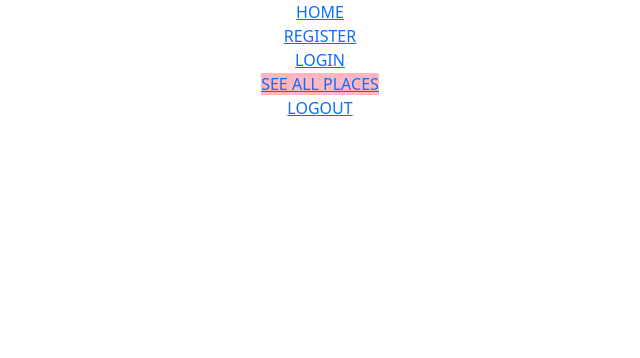
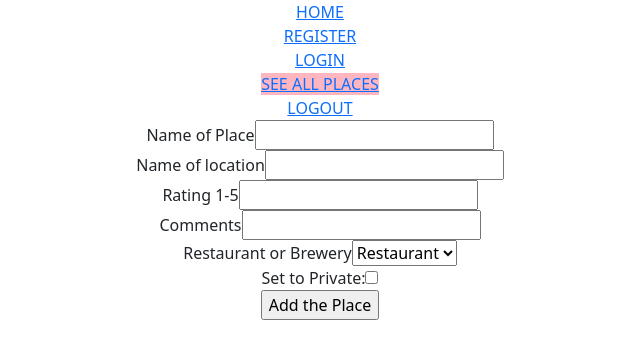
Before and after one commit to mickey-40/burgers_and_beers_frontend, a React (Create React App) app in the folder burgers_and_beers_frontend/: page /places/add in a window 1280 px wide. Shown: the top 358 px of the page, without its empty margins (320-960 px from the left). Built offline with nearby package versions, Linux system fonts and the light colour scheme; no server answers.

Commit message:
working on addPlace form

```diff
--- a/burgers_and_beers_frontend/src/App.css
+++ b/burgers_and_beers_frontend/src/App.css
@@ -5,6 +5,14 @@
 .App-logo {
   height: 40vmin;
   pointer-events: none;
+}
+
+#addForm {
+  margin: auto;
+  width: 80%;
+  background-color: #61dafb;
+  border: 3px solid red;
+  justify-content: center;
 }
 
 @media (prefers-reduced-motion: no-preference) {
--- a/burgers_and_beers_frontend/src/App.js
+++ b/burgers_and_beers_frontend/src/App.js
@@ -7,6 +7,7 @@ import LoginUser from './components/LoginUser'
 import RegisterUser from './components/RegisterUser'
 import PlacesContainer from './components/PlacesContainer'
 import PlaceView from './components/PlaceView'
+import AddPlace from './components/AddPlace'
 
 let baseUrl = 'http://localhost:8000'
 
@@ -33,7 +34,19 @@ export default function App() {
       setPlaces(data.data)
     })
   }
-
+  const addPlace = (place) => {
+    const copyPlaces = [...this.places]
+    copyPlaces.unshift(place)
+    this.setPlaces({
+      name: '',
+      location: '',
+      rating: 0,
+      likes: 0,
+      comments:'',
+      imageURL:'',
+      private:false
+    })
+  }
 
   const loginUser = async (e) => {
     console.log('loginUser')
@@ -114,6 +127,7 @@ export default function App() {
         <Route path="logout" element={<LoginUser loginUser={loginUser} />}/>
         <Route path="places" element={<PlacesContainer places={places} />}/>
         <Route path="/places/:id" element={<PlaceView />}/>
+        <Route path="places/add" element={<AddPlace addplaces={addPlace} places={places}/>}/>
         {/* not mandatory to put a "/" at the beginning of a route */}
 
       </Routes>
--- /dev/null
+++ b/burgers_and_beers_frontend/src/components/AddPlace.jsx
@@ -0,0 +1,157 @@
+import React, { Component } from "react"
+// import {Button, Col, Form, Row} from 'react-bootstrap'
+
+let baseURL = 'http://localhost:8000'
+
+class AddPlace extends Component {
+  constructor(props){
+    super(props)
+    this.state = {
+      name: '',
+      location: '',
+      rating: 0,
+      likes: 0,
+      comments:'',
+      imageURL:'',
+      private:false,
+      id:props.id
+    }
+  }
+
+
+  // addPlace = (place) => {
+  //   const copyPlaces = [...this.props.places]
+  //   copyPlaces.unshift(place)
+  //   this.setState({
+  //     name: '',
+  //     location: '',
+  //     rating: 0,
+  //     likes: 0,
+  //     comments:'',
+  //     imageURL:'',
+  //     private:false
+  //   })
+  // }
+  handleNameChange = (event) => {
+    this.setState({
+      name: event.target.value,
+    })
+  }
+
+  handleLocationChange = (event) => {
+    this.setState({
+      location: event.target.value,
+    })
+  }
+
+  handleRatingChange = (event) => {
+    this.setState({
+      rating: event.target.value,
+    })
+  }
+
+  handlelikesChange = (event) => {
+    this.setState({
+      likes: event.target.value,
+    })
+  }
+
+  handleCommentsChange = (event) => {
+    this.setState({
+      comments: event.target.value,
+    })
+  }
+
+  handleImageURLChange = (event) => {
+    this.setState({
+      imageURL: event.target.value,
+    })
+  }
+
+  handlePrivateChange = (event) => {
+    this.setState({
+      private: event.target.value,
+    })
+  }
+  handleSubmit = (event) => {
+    event.preventDefault()
+    fetch(baseURL + '/api/v1/places/', {
+      method: 'POST',
+      body: JSON.stringify({
+        name: this.state.name,
+        location: this.state.location,
+        rating: this.state.rating,
+        likes: this.state.likes,
+        comments: this.state.comments,
+        imageURL: this.state.imageURL,
+        private: this.state.private
+      }),
+      headers: {
+        'Content-Type': 'application/json'
+      }
+    }).then (res => res.json())
+      .then (resJson => {
+       console.log('AddPlace - resJson', resJson)
+        this.props.addPlace(resJson)
+        this.setState({
+          name: '',
+          location: '',
+          rating: 0,
+          likes: 0,
+          comments:'',
+          imageURL:'',
+          private:false,
+
+        })
+    }).catch (error => console.error({'Error': error}))
+
+  }
+  render(){
+  return (
+    <>
+      <form onSubmit={this.handleSubmit}>
+          <label htmlFor="name">Name of Place</label>
+          <input
+            type="text"
+            id="name"
+            name="name"
+            onChange={this.handleNameChange}
+            /><br/>
+            <label htmlFor="location">Name of location</label>
+            <input
+              type="text"
+              id="location"
+              name="location"
+              onChange={this.handleLocationChange}
+              value={this.state.location}
+              /><br/>
+              <label htmlFor="rating">Rating 1-5</label>
+            <input
+              type="number"
+              id="rating"
+              name="rating"
+              onChange={this.handleRatingChange}
+              /><br/>
+              <label htmlFor="comments">Comments</label>
+            <input
+              type="textarea"
+              id="comments"
+              name="comments"
+              onChange={this.handleCommentsChange}
+              /><br/>
+              <label htmlFor="imageURL">Restaurant or Brewery </label>
+              <select value={this.state.imageURL} onChange={this.handleImageChange} >
+                <option value={'https://i.imgur.com/ehvIDCTl.jpg'}>Restaurant</option>
+                <option value={'https://i.imgur.com/WmCiEbS.jpeg'}>Brewery</option>
+
+              </select><br/>
+              <label htmlFor="private">Set to Private: </label>
+              <input value={this.state.private} type="checkbox" onChange={this.handlePrivateChange}/><br/>
+              <input type="submit" id="submit"  value="Add the Place"/>
+        </form>
+    </>
+  );
+  }
+}
+
+export default AddPlace;
--- a/burgers_and_beers_frontend/src/components/PlaceView.jsx
+++ b/burgers_and_beers_frontend/src/components/PlaceView.jsx
@@ -34,7 +34,12 @@ const PlaceView = (props) => {
         <>
 
             <h1>{place.name}</h1>
-
+            <h2>{place.location}</h2>
+            <h2>{place.rating}</h2>
+            <h2>{place.likes}</h2>
+            <h2>{place.comments}</h2>
+            <h2>{place.imageURL}</h2>
+            <h2>{place.private}</h2>
         </>
     )
 }
--- a/burgers_and_beers_frontend/src/components/PlacesContainer.jsx
+++ b/burgers_and_beers_frontend/src/components/PlacesContainer.jsx
@@ -1,18 +1,22 @@
+
 import {useNavigate} from 'react-router-dom'
 import {Button, Card} from 'react-bootstrap'
 
+
 const PlacesContainer = (props) =>{
+
+
 
     const navigate = useNavigate()
 
     return (
       <>
         <h2> Places List </h2>
-
+        <Button variant='primary' onClick={()=>{navigate('add')}}>Add Place</Button>
             { props.places.map((place, i) => {
                 return (
                   <Card key={place.id} style={{ width: '18rem'}}>
-                    <Card.Img variant="top" src='https://pixabay.com/get/gf7f4d37e1b960f7943ef4f53bfb397deef4ff6bab57cca712a39797f06133b5b5f3fbc218cc5cd660ba624f7e336087439d399fb5727c008f820bd23f47a4f4e_1920.jpg'/>
+                    <Card.Img variant="top" src={place.imageURL}/>
                     <Card.Body>
                       <Card.Title>{ place.name }</Card.Title>
                       <Card.Text>
```
Also changed, not shown: 2 other files (tests, documents, lock files or other folders).
